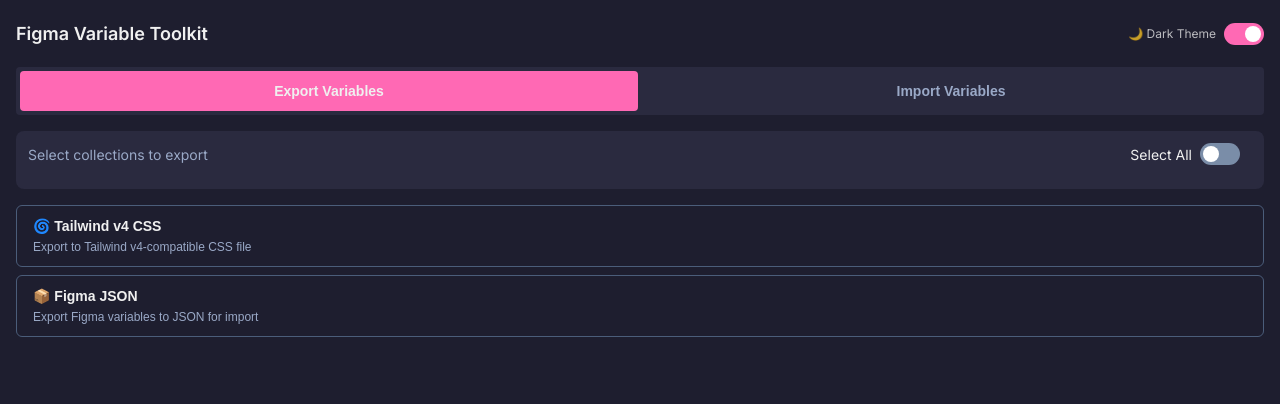
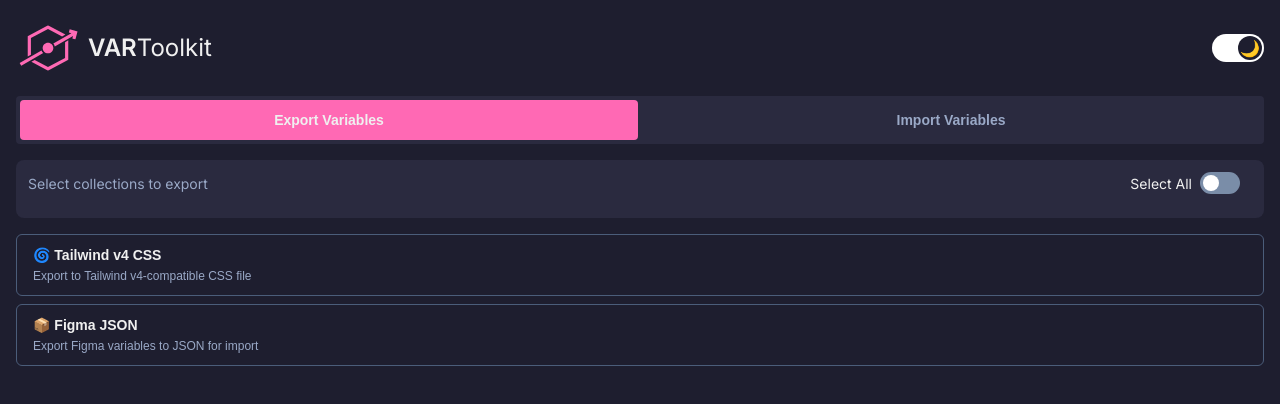
Before and after one commit to rikkynguyen/figma-tailwind-plugin, a plain HTML site: page ui.html in a window 1280 px wide. Drawn offline with Linux system fonts and the light colour scheme.

Commit message:
- Update manifest for publishing - Improve some UI details - Add Icons, Images, Logo

```diff
--- a/code.ts
+++ b/code.ts
@@ -1,5 +1,5 @@
 // Debug: Log Figma plugin environment and variables API
-figma.showUI(__html__, { width: 420, height: 500 });
+figma.showUI(__html__, { width: 420, height: 600 });
 
 figma.ui.onmessage = async function (msg) {
   if (msg.type === "resize") {
--- a/ui.html
+++ b/ui.html
@@ -2,10 +2,13 @@
 <html lang="en" data-theme="dark">
 
 <head>
-  <link href="https://fonts.googleapis.com/css2?family=Inter:wght@400;500;600&display=swap" rel="stylesheet">
   <meta charset="UTF-8">
   <meta name="viewport" content="width=device-width, initial-scale=1.0">
-  <title>Figma Variable Export</title>
+
+  <title>Variable Toolkit</title>
+  <link rel="icon" type="image/x-icon" href="favicon/favicon.ico" />
+  <link href="https://fonts.googleapis.com/css2?family=Inter:wght@400;500;600&display=swap" rel="stylesheet">
+
   <style>
     :root {
       --color-bg: #ffffff;
@@ -15,6 +18,7 @@
       --color-muted: #8892b0;
       --color-accent: #ff69b4;
       --color-collection-bg: #ffffff;
+      --color-toggle-bg: #7a8da8;
     }
 
     :root[data-theme="dark"] {
@@ -104,12 +108,12 @@
       left: 0;
       right: 0;
       bottom: 0;
-      background-color: #7a8da8;
+      background-color: var(--color-toggle-bg);
       transition: 0.3s;
       border-radius: 22px;
     }
 
-    .toggle-slider::before {
+    .toggle-slider::after {
       content: "";
       position: absolute;
       height: 16px;
@@ -125,8 +129,37 @@
       background-color: var(--color-accent);
     }
 
-    .toggle-wrapper input:checked+.toggle-slider::before {
+    .toggle-wrapper input:checked+.toggle-slider::after {
       transform: translateX(18px);
+    }
+
+    .theme-toggle .toggle-wrapper {
+      width: 52px;
+      height: 28px;
+    }
+
+    .theme-toggle .toggle-slider{
+      background-color: var(--color-text);
+    }
+
+    .theme-toggle .toggle-slider::after {
+      content: "🔆";
+      text-align: center;
+      background-color: var(--color-bg);
+      height: 24px;
+      width: 24px;
+      left: 2px;
+      top: 2px;
+      font-size: 1rem !important;
+    }
+
+    .theme-toggle .toggle-wrapper input:checked+.toggle-slider {
+      background-color: white;
+    }
+
+    .theme-toggle .toggle-wrapper input:checked+.toggle-slider::after {
+      content: "🌙";
+      transform: translateX(24px);
     }
 
     .actions {
@@ -252,14 +285,23 @@
 
 <body>
   <div class="header" style="display: flex; justify-content: space-between; align-items: center; margin-bottom: 1rem;">
-    <div>
-      <h2 style="margin: 4px 0; font-weight: 600; font-size: 18px;">Figma Variable Toolkit</h2>
+    <div style="display: flex; align-items: center; gap: 0.5rem;">
+      <svg xmlns="http://www.w3.org/2000/svg" width="120" height="120" viewBox="0 0 120 120" fill="none"
+        style="width: 4rem; height: auto;">
+        <path
+          d="M98 82.2324L96.4062 83.0791L61.4062 101.65L60 102.396L58.5938 101.65L28.8428 85.8643L34.9746 82.3232L60 95.6025L92 78.623V49.083L98 45.6182V82.2324ZM61.4062 18.3496L92.5801 34.8906L86.4492 38.4307L60 24.3965L28 41.376V72.4941L22 75.958V37.7676L23.5938 36.9209L58.5938 18.3496L60 17.6035L61.4062 18.3496ZM60 50C65.5228 50 70 54.4772 70 60C70 65.5228 65.5228 70 60 70C54.4773 69.9998 50 65.5227 50 60C50 54.4773 54.4773 50.0002 60 50Z"
+          fill="#FF69B4" />
+        <path
+          d="M47.7881 64.4671C48.4926 66.3926 49.6412 68.1028 51.1074 69.4789L9.83008 93.2445L6.82422 88.0521L47.7881 64.4671ZM112.453 28.2552L115.344 29.0355L114.575 31.9203L111.444 43.6888L108.541 42.9164L105.639 42.1439L106.914 37.35L72.667 57.0668C72.2026 55.0531 71.2697 53.2193 69.9902 51.6839L103.909 32.1566L99.1064 30.8607L100.668 25.0755L112.453 28.2552Z"
+          fill="#FF69B4" />
+      </svg>
+      <h1 style="margin: 4px 0; font-weight: 400; font-size: 1.5rem;"><strong>VAR</strong>Toolkit</h1>
     </div>
     <label class="theme-toggle inline-toggle">
-      <span class="small-label">🌙 Dark Theme</span>
       <span class="toggle-wrapper">
         <input type="checkbox" id="toggleTheme" checked>
-        <span class="toggle-slider"></span>
+        <span class="toggle-slider" style="display: flex; align-items: center; justify-content: space-between; padding: 0 0.25rem;">
+        </span>
       </span>
     </label>
   </div>
@@ -423,7 +465,7 @@
         }
 
         setTimeout(() => {
-          const height = Math.min(document.documentElement.scrollHeight, 600);
+          const height = Math.min(document.documentElement.scrollHeight, 650);
           parent.postMessage({
             pluginMessage: {
               type: "resize",
```
Also changed, not shown: manifest.json, src/favicon/android-chrome-192x192.png (added), src/favicon/android-chrome-512x512.png (added), src/favicon/apple-touch-icon.png (added), src/favicon/favicon-16x16.png (added), src/favicon/favicon-32x32.png (added), src/favicon/favicon.ico (added), src/favicon/site.webmanifest (added), src/images/Icon.png (added), src/images/Icon.svg (added), src/images/Var Toolkit - 1.jpg (added), src/images/Var Toolkit - 2.jpg (added), src/images/Var Toolkit - 3.jpg (added).
